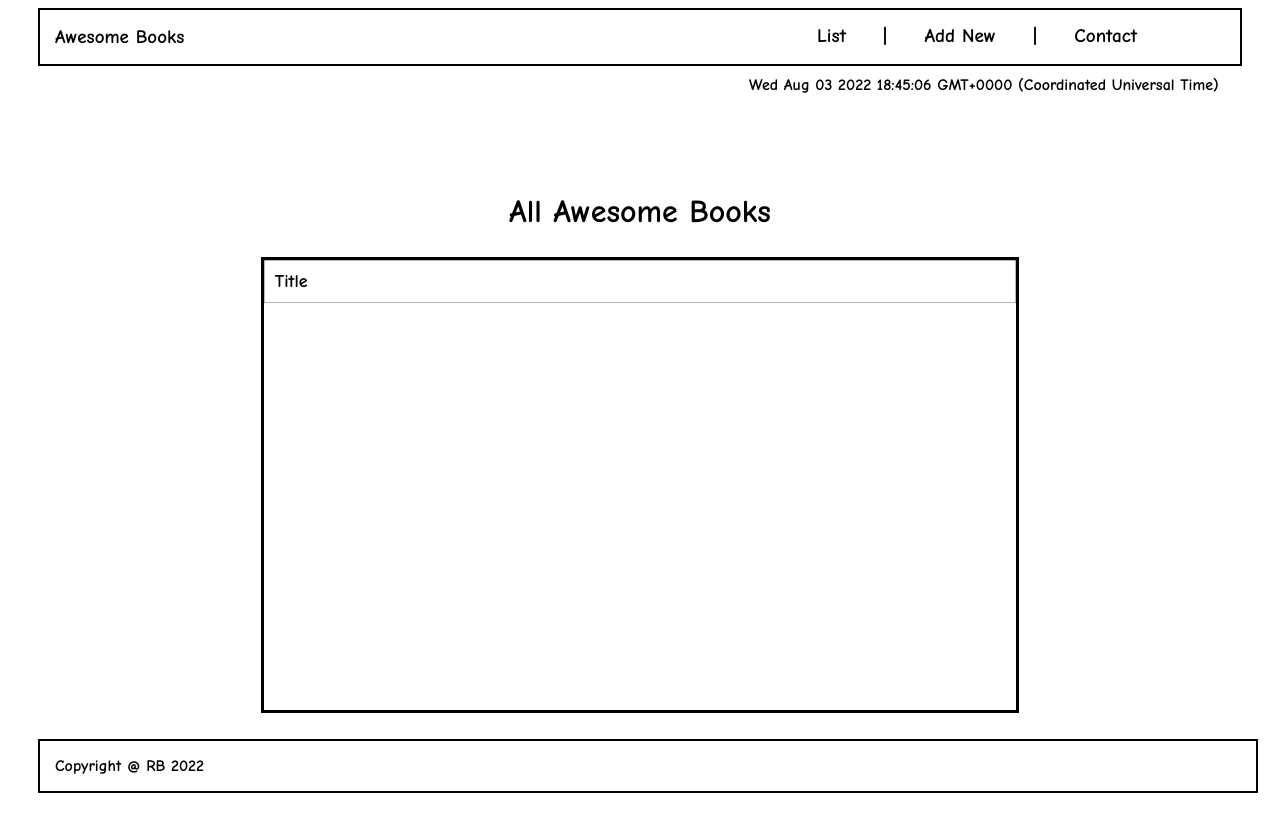
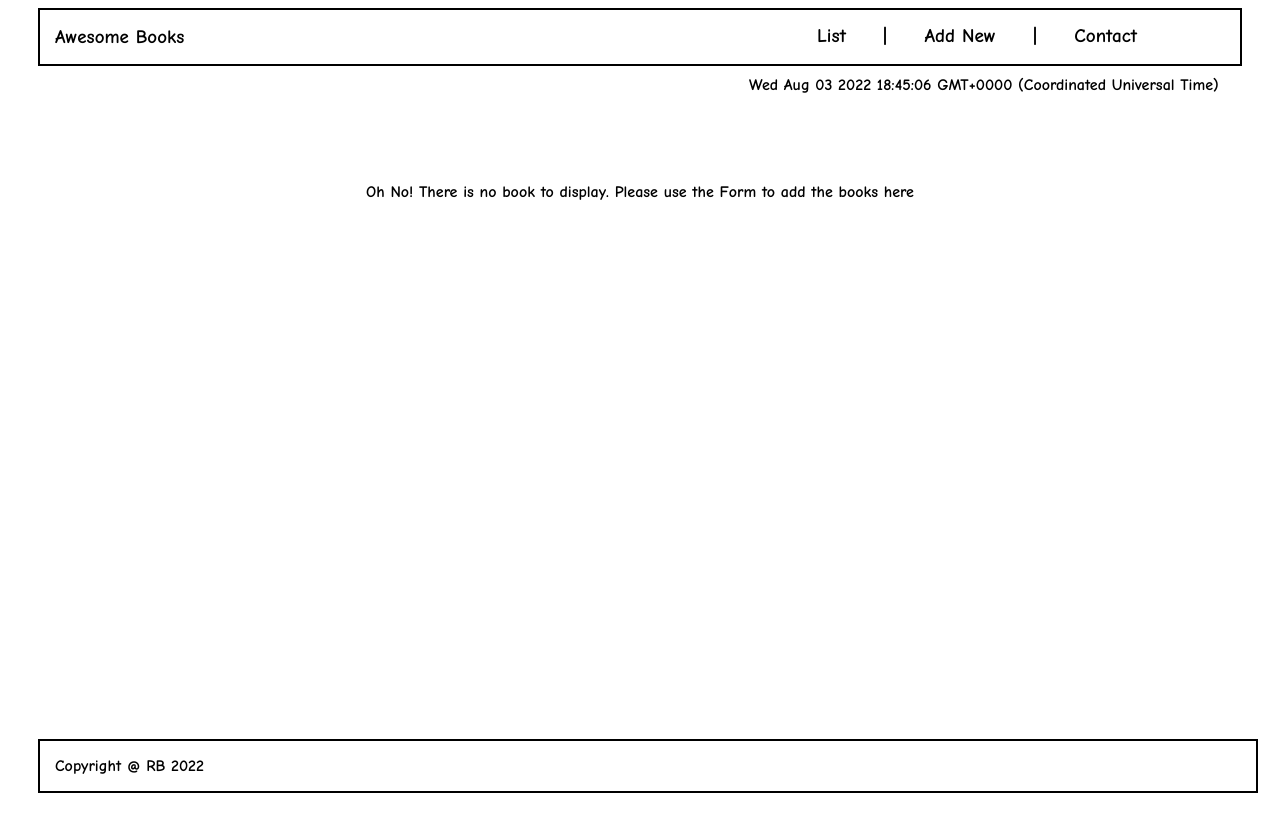
Before and after one commit to RiyaBulia12/Awesome-Book, a website: page index.html in a window 1280 px wide. Both pictures are taken after a click on the item "List". Drawn offline with Linux system fonts and the light colour scheme.

Commit message:
Show message when book list is empty

```diff
--- a/index.html
+++ b/index.html
@@ -36,6 +36,7 @@
             </table>
          </div>
       </section>
+      <p class="empty none" id="empty">Oh No! There is no book to display. Please use the Form to add the books here</p>
       <form id="add-form" class="add-form none">
          <fieldset>
             <legend>Add New Book </legend>
--- a/script.js
+++ b/script.js
@@ -6,6 +6,7 @@ const addForm = document.querySelector('.add-form');
 const contactForm = document.getElementById('contact-form');
 const dateSection = document.getElementById('date');
 const successMsg = document.getElementById('success');
+const emptyMsg = document.getElementById('empty');
 
 class Books {
    constructor() {
@@ -40,13 +41,23 @@ class Books {
       event.target.parentElement.remove();
       Books.updateBooks(this.bookList);
    }
+
+   static isEmpty() {
+      if (JSON.parse(localStorage.getItem('books'))) {
+         return JSON.parse(localStorage.getItem('books')).length === 0;
+      }
+      return (localStorage.getItem('books') === null ||
+         localStorage.getItem('books').value === undefined);
+   }
+
 }
 
 window.onload = () => {
    dateSection.innerHTML = Date()
    tableSection.classList.remove('none');
    Books.getBooksList();
-   if (Books.bookList) {
+   showEmptyMessage();
+   if (!Books.isEmpty()) {
       Books.bookList.forEach(item => {
          createBookRow(item);
       })
@@ -72,6 +83,7 @@ function createBookRow(item) {
       elem.addEventListener('click', (event) => {
          const bookObj = new Books();
          bookObj.removeBook(event);
+         showEmptyMessage();
       })
    })
 }
@@ -105,20 +117,31 @@ function hideSuccess() {
    successMsg.classList.add('none');
 }
 
+function showEmptyMessage() {
+   if (Books.isEmpty()) {
+      tableSection.classList.add('none');
+      emptyMsg.classList.remove('none');
+   } else {
+      tableSection.classList.remove('none');
+   }
+}
+
 listNav.addEventListener('click', () => {
-   tableSection.classList.remove('none');
+   showEmptyMessage();
    addForm.classList.add('none');
    contactForm.classList.add('none');
 })
 
 createNav.addEventListener('click', () => {
    hideSuccess();
+   emptyMsg.classList.add('none');
    tableSection.classList.add('none');
    addForm.classList.remove('none');
    contactForm.classList.add('none');
 })
 
 contactNav.addEventListener('click', () => {
+   emptyMsg.classList.add('none');
    addForm.classList.add('none');
    tableSection.classList.add('none');
    contactForm.classList.remove('none');
```
